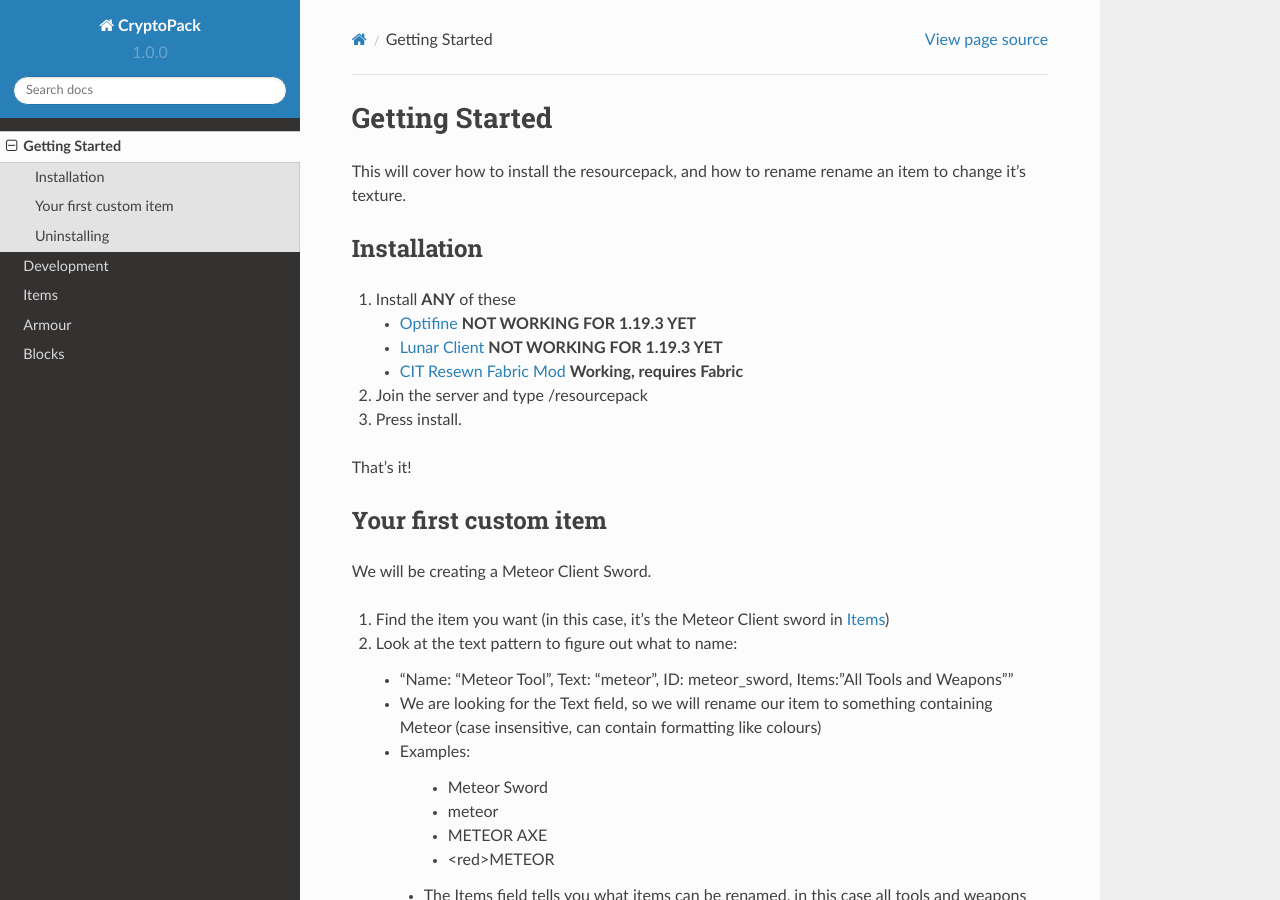
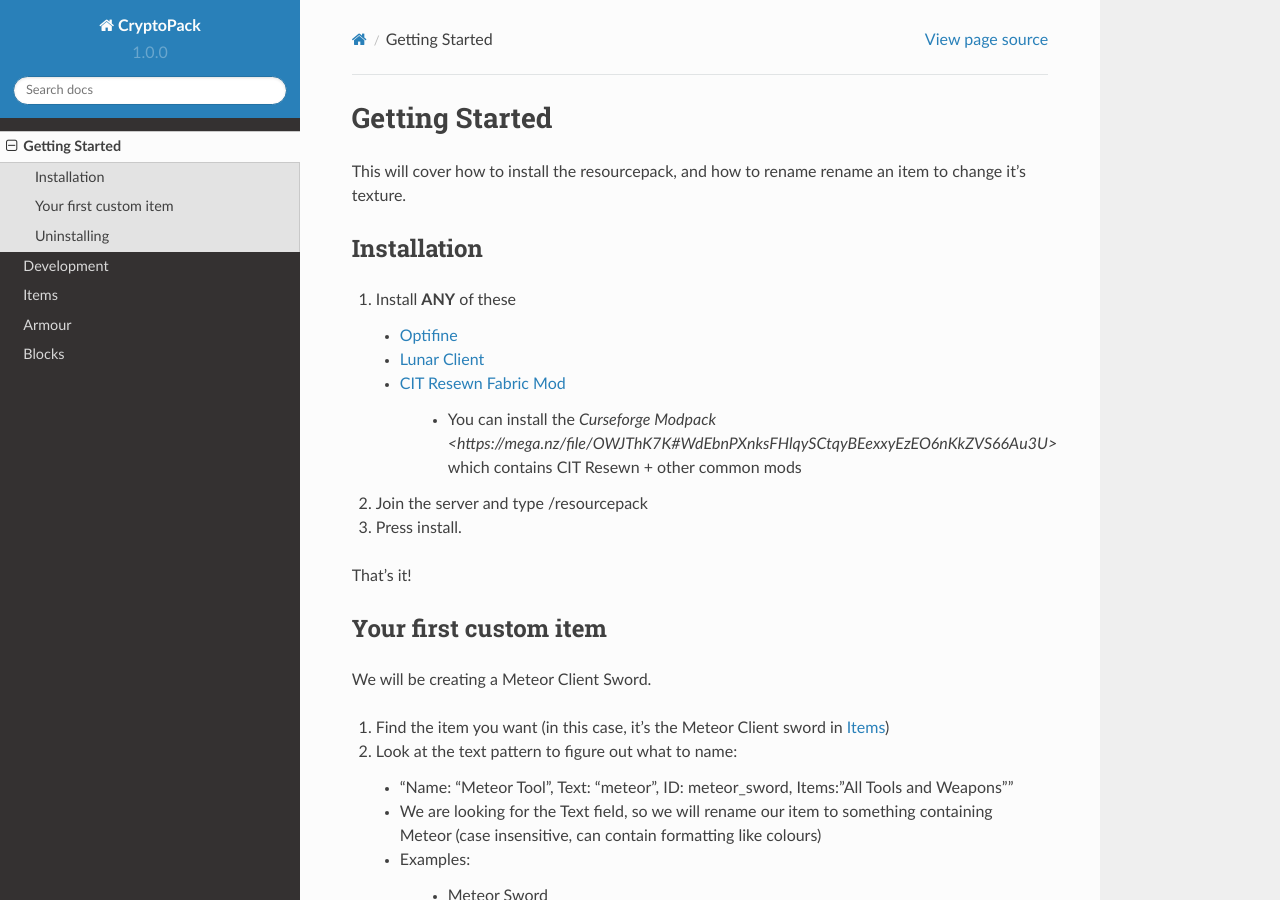
Before and after one commit to Shwabbaa/cryptopack-docs, a Sphinx documentation site: the page built from docs/source/getting_started.rst, in a window 1280 px wide and 900 px high. Built offline with Sphinx 7.4.7 and the Read the Docs theme 2.0.0, drawn with Linux system fonts in a browser that asks for light colours; pages that are not in the unit, such as notebooks, are missing from menus.

Commit message:
Update getting_started.rst

```diff
--- a/docs/source/getting_started.rst
+++ b/docs/source/getting_started.rst
@@ -8,11 +8,13 @@
 
 #. Install **ANY** of these
 
-   * `Optifine <https://www.optifine.net/downloads>`_ **NOT WORKING FOR 1.19.3 YET**
+   * `Optifine <https://www.optifine.net/downloads>`_
 
-   * `Lunar Client <https://www.lunarclient.com>`_ **NOT WORKING FOR 1.19.3 YET**
+   * `Lunar Client <https://www.lunarclient.com>`_
 
-   * `CIT Resewn Fabric Mod <https://www.curseforge.com/minecraft/mc-mods/cit-resewn>`_ **Working, requires Fabric**
+   * `CIT Resewn Fabric Mod <https://www.curseforge.com/minecraft/mc-mods/cit-resewn>`_
+
+      * You can install the `Curseforge Modpack <https://mega.nz/file/OWJThK7K#WdEbnPXnksFHlqySCtqyBEexxyEzEO6nKkZVS66Au3U>` which contains CIT Resewn + other common mods
 
 #. Join the server and type /resourcepack
 #. Press install.
```
